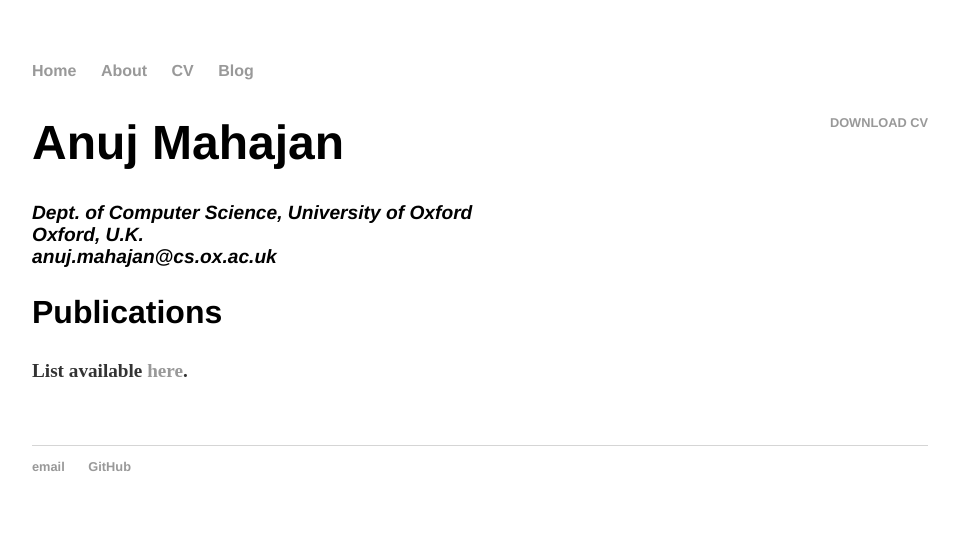
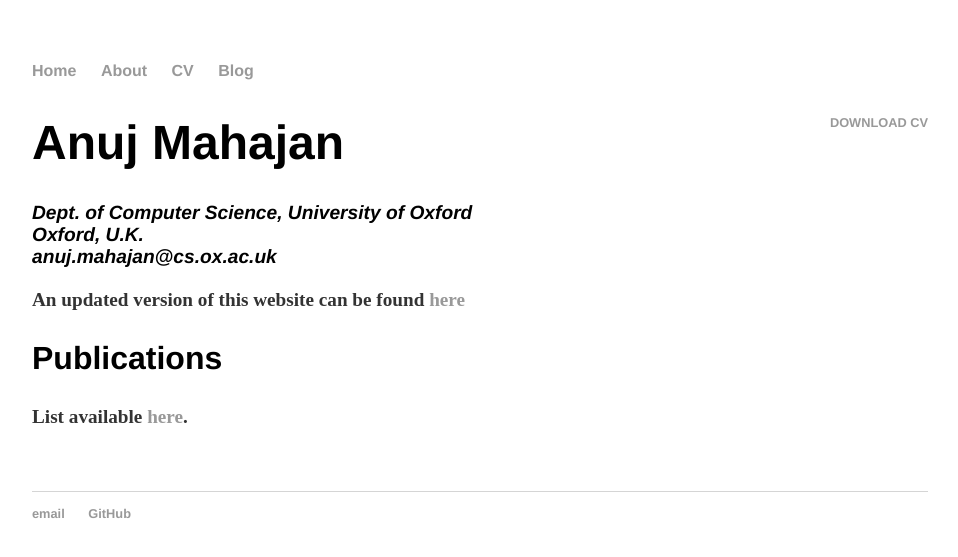
Before and after one commit to AnujMahajanOxf/AnujMahajanOxf.github.io, a Jekyll site: the page built from cv/index.html, in a window 1280 px wide. Shown: the top 557 px of the page, without its empty margins (160-1118 px from the left). Built offline with Jekyll 4.4.1, drawn with Linux system fonts in a browser that asks for light colours.

Commit message:
Update index.html

```diff
--- a/cv/index.html
+++ b/cv/index.html
@@ -4,14 +4,14 @@ title: CV of Anuj Mahajan
 ---
 
 	<div class="cv">
-			<strong><a href="Anuj_CV_20200716.pdf" class="download" title="Download CV as PDF"><strong>Download CV</strong></a>
+			<strong><a href="https://anuj-mahajan.github.io/files/Anuj_CV.pdf" class="download" title="Download CV as PDF"><strong>Download CV</strong></a>
 					<h1>Anuj Mahajan</h1>
 					<address>
 					<strong>Dept. of Computer Science, University of Oxford</strong><br>
 					Oxford, U.K.<br>
 					<span class="obfuscate">anuj.mahajan@cs.ox.ac.uk</span>
 					</address>
-
+					<p>An updated version of this website can be found <a href="https://anuj-mahajan.github.io">here</a></p>
 					<h2>Publications</h2>
 
 					<p><strong>List available <a href="https://scholar.google.co.in/citations?user=a3AbXGcAAAAJ&hl=en">here</a>.
```
